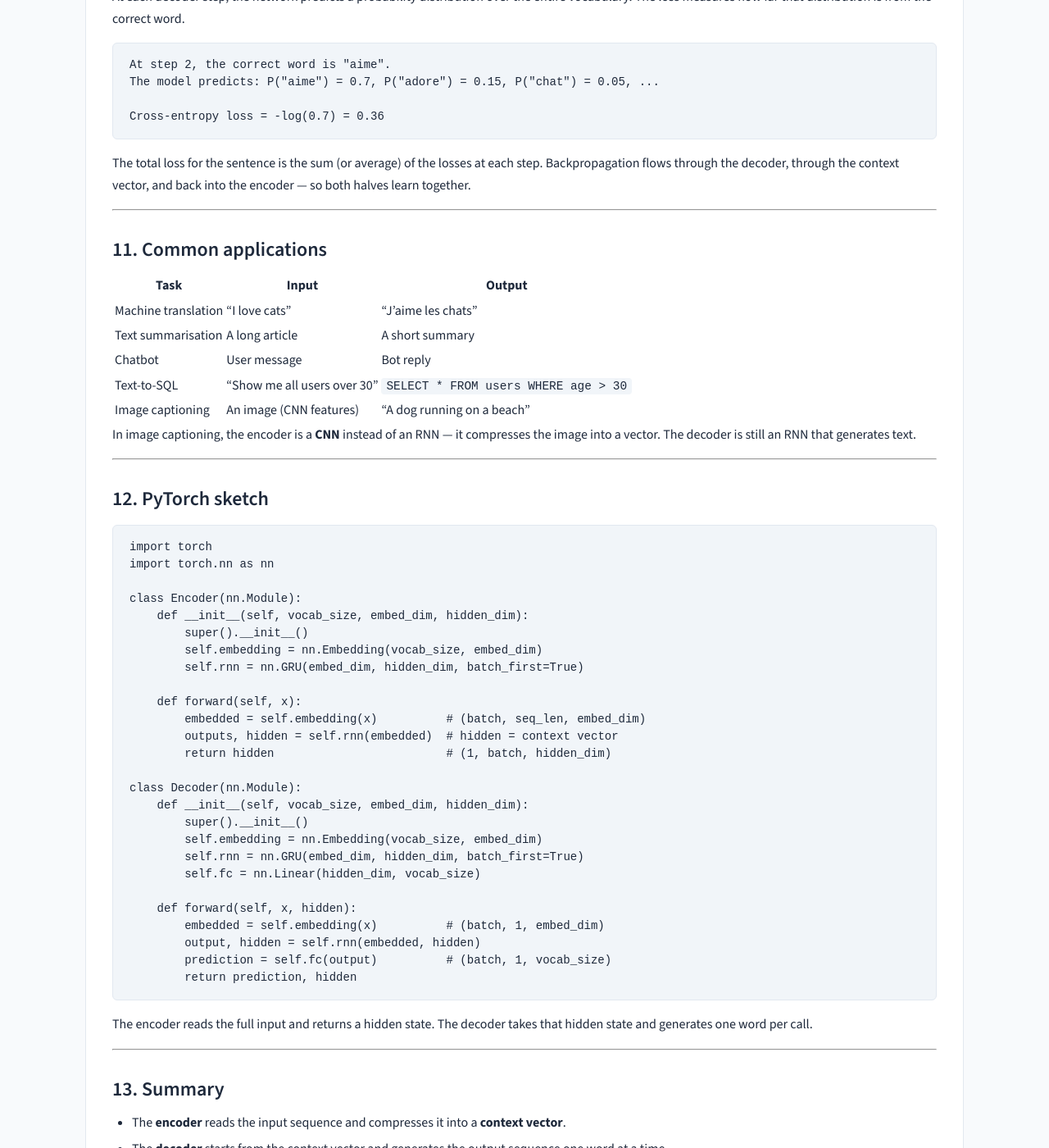
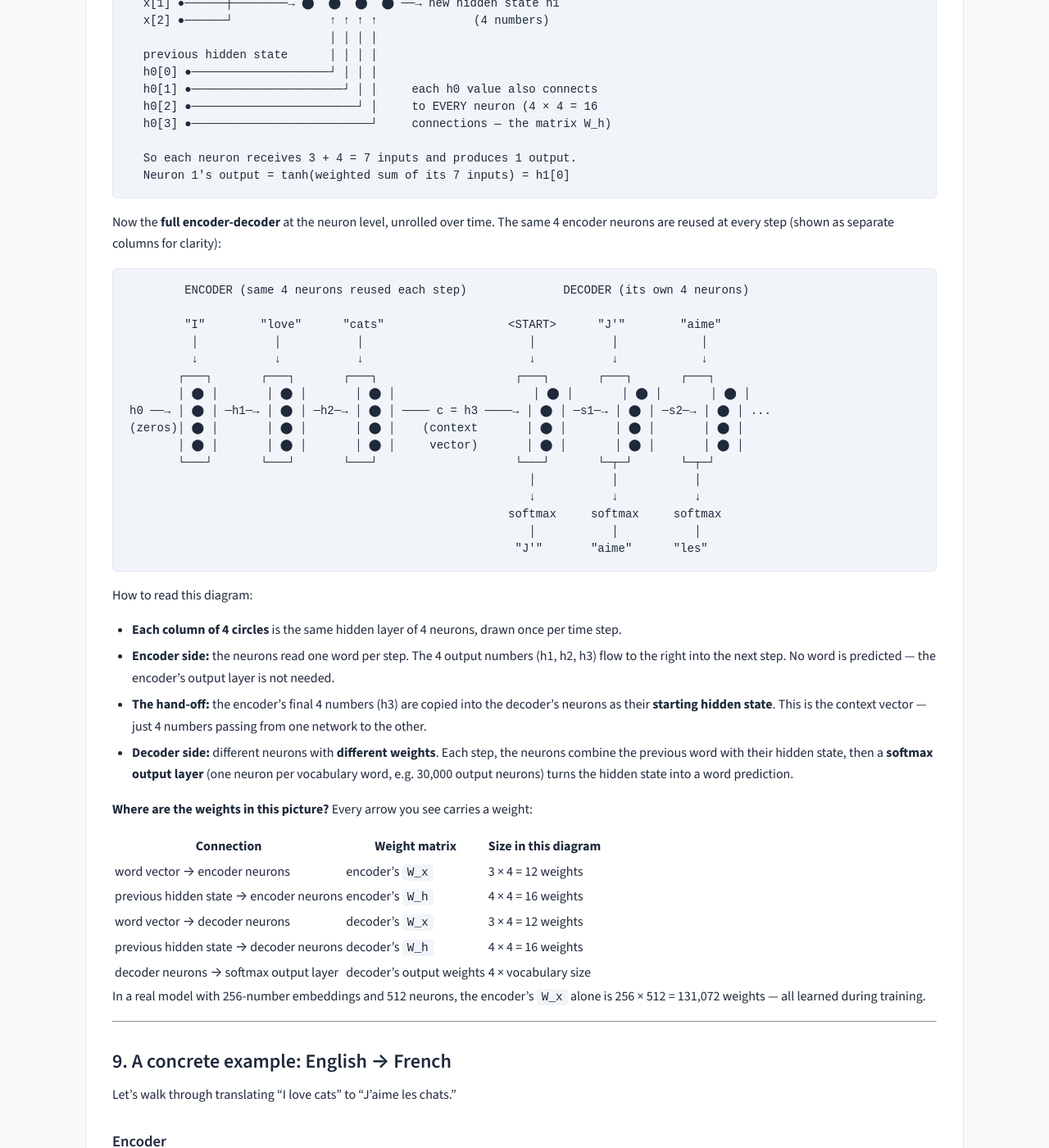
Before and after one commit to rilov/handbook, a Jekyll site: the page built from _topics/DL for GenAI - Part 2 - Encoder-Decoder Architecture.md, in a window 1280 px wide and 1400 px high, scrolled down 18001 px. Shown: the whole window at 82% size. Built offline with Jekyll 4.4.1, drawn with Linux system fonts in a browser that asks for light colours; some of the changed text lies outside the part shown.

Commit message:
Add neuron-level diagrams: single encoder step, recurrent connections, full encoder-decoder unrolled with weight table

````diff
--- a/_topics/DL for GenAI - Part 2 - Encoder-Decoder Architecture.md
+++ b/_topics/DL for GenAI - Part 2 - Encoder-Decoder Architecture.md
@@ -746,6 +746,92 @@ Here is the whole pipeline in one picture — embeddings feed the encoder, the e
 └──────────────────────────┘      └──────────────────────────────┘
 ```
 
+### Zooming in: the same picture at the neuron level
+
+The boxes above hide the actual neurons. Let's open them up. To keep the diagram readable, we use tiny sizes: word vectors with **3 numbers** and a hidden layer with **4 neurons** (real models: 256–512).
+
+First, one single encoder step — reading the word "I" — with every neuron and connection shown:
+
+```text
+ONE ENCODER STEP (reading "I"):
+
+  word vector          hidden layer            hidden state
+  for "I"              (4 neurons)             (the 4 outputs)
+  (3 numbers)
+
+    x[0] ●────┐
+              ├──→ ⬤ neuron 1 ──→  h[0]
+    x[1] ●────┤
+              ├──→ ⬤ neuron 2 ──→  h[1]
+    x[2] ●────┤
+              ├──→ ⬤ neuron 3 ──→  h[2]
+              │
+              └──→ ⬤ neuron 4 ──→  h[3]
+
+  Every input number connects to EVERY neuron (3 × 4 = 12 connections).
+  Each connection has its own weight — these 12 weights are the matrix W_x.
+```
+
+But remember, each neuron also receives the **previous hidden state** (the recurrent connection):
+
+```text
+ONE ENCODER STEP with the recurrent inputs shown:
+
+  word "I"                  4 hidden neurons
+  x[0] ●──────┐
+  x[1] ●──────┼────────→ ⬤  ⬤  ⬤  ⬤ ──→ new hidden state h1
+  x[2] ●──────┘              ↑ ↑ ↑ ↑              (4 numbers)
+                             │ │ │ │
+  previous hidden state      │ │ │ │
+  h0[0] ●────────────────────┘ │ │ │
+  h0[1] ●──────────────────────┘ │ │     each h0 value also connects
+  h0[2] ●────────────────────────┘ │     to EVERY neuron (4 × 4 = 16
+  h0[3] ●──────────────────────────┘     connections — the matrix W_h)
+
+  So each neuron receives 3 + 4 = 7 inputs and produces 1 output.
+  Neuron 1's output = tanh(weighted sum of its 7 inputs) = h1[0]
+```
+
+Now the **full encoder-decoder** at the neuron level, unrolled over time. The same 4 encoder neurons are reused at every step (shown as separate columns for clarity):
+
+```text
+        ENCODER (same 4 neurons reused each step)              DECODER (its own 4 neurons)
+
+        "I"        "love"      "cats"                  <START>      "J'"        "aime"
+         │           │           │                        │           │            │
+         ↓           ↓           ↓                        ↓           ↓            ↓
+       ┌───┐       ┌───┐       ┌───┐                    ┌───┐       ┌───┐       ┌───┐
+       │ ⬤ │       │ ⬤ │       │ ⬤ │                    │ ⬤ │       │ ⬤ │       │ ⬤ │
+h0 ──→ │ ⬤ │ ─h1─→ │ ⬤ │ ─h2─→ │ ⬤ │ ──── c = h3 ────→ │ ⬤ │ ─s1─→ │ ⬤ │ ─s2─→ │ ⬤ │ ...
+(zeros)│ ⬤ │       │ ⬤ │       │ ⬤ │    (context       │ ⬤ │       │ ⬤ │       │ ⬤ │
+       │ ⬤ │       │ ⬤ │       │ ⬤ │     vector)       │ ⬤ │       │ ⬤ │       │ ⬤ │
+       └───┘       └───┘       └───┘                    └───┘       └─┬─┘       └─┬─┘
+                                                          │           │           │
+                                                          ↓           ↓           ↓
+                                                       softmax     softmax     softmax
+                                                          │           │           │
+                                                        "J'"       "aime"      "les"
+```
+
+How to read this diagram:
+
+- **Each column of 4 circles** is the same hidden layer of 4 neurons, drawn once per time step.
+- **Encoder side:** the neurons read one word per step. The 4 output numbers (h1, h2, h3) flow to the right into the next step. No word is predicted — the encoder's output layer is not needed.
+- **The hand-off:** the encoder's final 4 numbers (h3) are copied into the decoder's neurons as their **starting hidden state**. This is the context vector — just 4 numbers passing from one network to the other.
+- **Decoder side:** different neurons with **different weights**. Each step, the neurons combine the previous word with their hidden state, then a **softmax output layer** (one neuron per vocabulary word, e.g. 30,000 output neurons) turns the hidden state into a word prediction.
+
+**Where are the weights in this picture?** Every arrow you see carries a weight:
+
+| Connection | Weight matrix | Size in this diagram |
+|-----------|---------------|---------------------|
+| word vector → encoder neurons | encoder's `W_x` | 3 × 4 = 12 weights |
+| previous hidden state → encoder neurons | encoder's `W_h` | 4 × 4 = 16 weights |
+| word vector → decoder neurons | decoder's `W_x` | 3 × 4 = 12 weights |
+| previous hidden state → decoder neurons | decoder's `W_h` | 4 × 4 = 16 weights |
+| decoder neurons → softmax output layer | decoder's output weights | 4 × vocabulary size |
+
+In a real model with 256-number embeddings and 512 neurons, the encoder's `W_x` alone is 256 × 512 = 131,072 weights — all learned during training.
+
 ---
 
 ## 9. A concrete example: English → French
````
